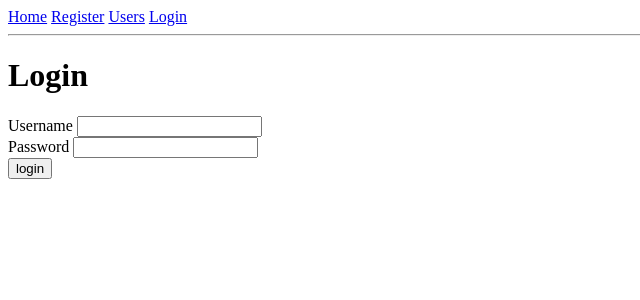
After one commit to funmibifashina/assassins-game, a Flask app: page /login in a window 1280 px wide. The commit adds this page. Shown: the top 300 px of the page, without its empty margins (0-640 px from the left). Run offline with Flask 2, Linux system fonts and the light colour scheme.

Commit message:
added logging in

```diff
--- a/app/__init__.py
+++ b/app/__init__.py
@@ -1,8 +1,12 @@
 from flask import Flask
 from flask.ext.sqlalchemy import SQLAlchemy
+from flask.ext.login import LoginManager
 
 app = Flask(__name__)
 app.config.from_object("config")
 db = SQLAlchemy(app)
+lm = LoginManager()
+lm.init_app(app)
+lm.login_view = "login"
 
 from app import views, models
--- a/app/forms.py
+++ b/app/forms.py
@@ -8,3 +8,7 @@ class RegisterForm(Form):
     passwordAgain = PasswordField("Confirm password",
             validators = [Required(), EqualTo("password")])
     email = TextField("Email", validators = [Email()])
+
+class LoginForm(Form):
+    username = TextField("Username", validators = [Required()])
+    password = PasswordField("Password", validators = [Required()])
--- a/app/templates/base.html
+++ b/app/templates/base.html
@@ -14,6 +14,12 @@
             <a href="/home">Home</a>
             <a href="/register">Register</a>
             <a href="/users">Users</a>
+            {% if g.user.is_authenticated() %}
+            <a href="{{ url_for("logout") }}">Logout</a>
+            Logged in as: {{ g.user.nickname }}
+            {% else %}
+            <a href="/login">Login</a>
+            {% endif %}
         </div>
         <hr>
         {% block content %}{% endblock %}
--- /dev/null
+++ b/app/templates/login.html
@@ -0,0 +1,17 @@
+{% extends "base.html" %}
+
+{% block content %}
+<h1>Login</h1>
+<form action="" method="POST" name="login">
+    {{ form.hidden_tag() }}
+    {{ form.username.label }} {{ form.username(size=20) }}
+    {% for error in form.errors.username %}
+    {{error}}
+    {% endfor %}<br>
+    {{ form.password.label }} {{ form.password(size=20) }}
+    {% for error in form.errors.password %}
+    {{error}}
+    {% endfor %}<br>
+    <input type="submit" value="login">
+</form>
+{% endblock %}
--- a/app/views.py
+++ b/app/views.py
@@ -1,23 +1,43 @@
-from flask import render_template, redirect
-from app import app, models, db
-from forms import RegisterForm
+from flask import render_template, redirect, session, request, url_for, g
+from flask.ext.login import login_user, logout_user, current_user, login_required
+from app import app, db, lm
+from models import User
+from forms import RegisterForm, LoginForm
+
+@app.before_request
+def before_request():
+    g.user = current_user
 
 @app.route("/")
 @app.route("/home")
+@app.route("/index")
 def index():
     return render_template("titleAndMsg.html", title = "Home",
             message = "Welcome to the Home page")
+
+@app.route("/login", methods = ["GET", "POST"])
+def login():
+    if g.user is not None and g.user.is_authenticated():
+        return redirect(url_for("index"))
+    form = LoginForm()
+    if form.validate_on_submit():
+        user = User.query.filter_by(nickname = form.username.data).first()
+        if user is not None and form.password.data == user.password:
+            login_user(user)
+            return redirect(url_for("index"))
+    return render_template("login.html", title = "Login", form = form)
 
 @app.route("/register", methods = ["GET", "POST"])
 def register():
     form = RegisterForm()
     if form.validate_on_submit():
-        newUser = models.User(nickname = form.username.data,
+        newUser = User(nickname = form.username.data,
                 password = form.password.data,
                 email = form.email.data)
         db.session.add(newUser)
         db.session.commit()
-        return redirect("/thanks")
+        # TODO: Catch sqlalchemy.exc.IntegrityError when non-unique email
+        return redirect(url_for("thanks"))
     return render_template("register.html", title = "Register", form = form)
 
 @app.route("/thanks")
@@ -26,7 +46,18 @@ def thanks():
             message = ("Thanks for registering! You should get an email to" +
             " confirm or something like that."))
 
+@app.route("/logout")
+def logout():
+    logout_user()
+    return redirect(url_for("index"))
+
 @app.route("/users")
+@login_required
 def users():
     return render_template("viewUsers.html", title = "View users",
-            users = models.User.query.all())
+            users = User.query.all())
+
+# used by Flask-Login
+@lm.user_loader
+def load_user(id):
+    return User.query.get(int(id))
```
Also changed, not shown: app/models.py (+13 -0 lines).
